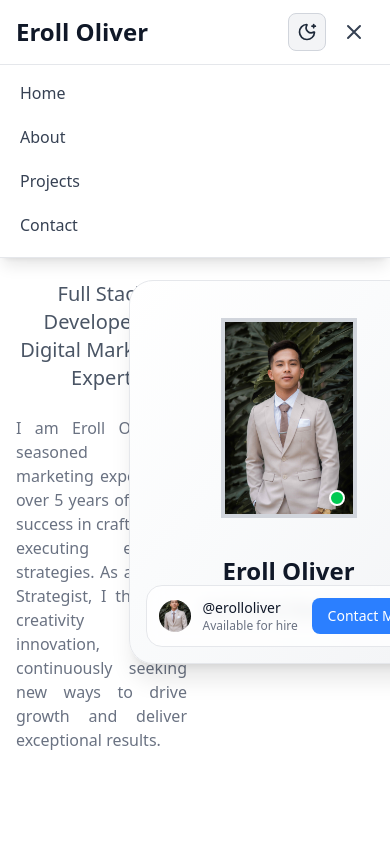
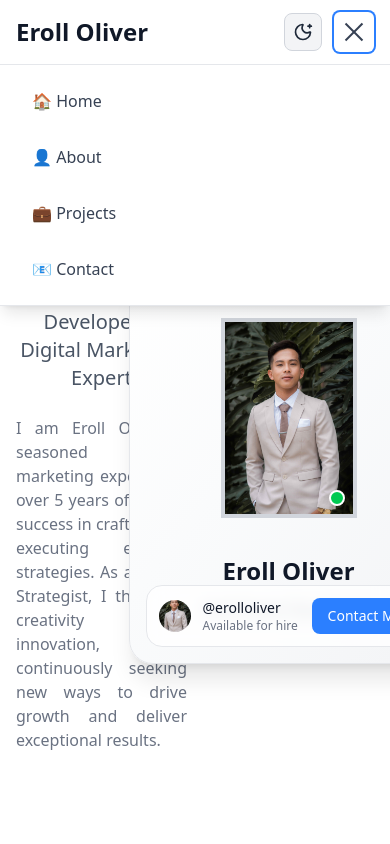
Before and after one commit to Eroll97/erolloliver.github.io, a Next.js app: page / in a window 390 px wide. Both pictures are taken after a click on the button 354 px from the left and 32 px from the top of the page. Shown: the top 844 px of the page. Built offline with nearby package versions, Linux system fonts and the light colour scheme.

Commit message:
feat: enhance Navbar component with improved scroll behavior and mobile menu animations

```diff
--- a/src/app/layouts/Navbar.tsx
+++ b/src/app/layouts/Navbar.tsx
@@ -20,7 +20,7 @@ export default function Navbar() {
         setIsVisible(true);
       }
       // Hide when scrolling down, show when scrolling up
-      else if (currentScrollY > lastScrollY && currentScrollY > 100) {
+      else if (currentScrollY > lastScrollY && currentScrollY > 50) {
         setIsVisible(false);
         setIsOpen(false); // Close mobile menu when hiding
       } else if (currentScrollY < lastScrollY) {
@@ -53,8 +53,8 @@ export default function Navbar() {
     <nav
       className={`shadow-lg fixed w-full z-50 top-0 border-b transition-all duration-300 ${
         theme === "dark"
-          ? "bg-gray-900 border-gray-700"
-          : "bg-white border-gray-200"
+          ? "bg-gray-900/95 backdrop-blur-md border-gray-700"
+          : "bg-white/95 backdrop-blur-md border-gray-200"
       } ${isVisible ? "translate-y-0" : "-translate-y-full"}`}
     >
       <div className="max-w-7xl mx-auto px-4 sm:px-6 lg:px-8">
@@ -71,8 +71,8 @@ export default function Navbar() {
             </Link>
           </div>
 
-          {/* Desktop Navigation */}
-          <div className="hidden md:flex items-center space-x-8">
+          {/* Desktop Navigation - Hidden on tablet/mobile */}
+          <div className="hidden lg:flex items-center space-x-8">
             <div className="flex space-x-6">
               <Link
                 href="/"
@@ -112,102 +112,105 @@ export default function Navbar() {
             <ThemeToggle />
           </div>
 
-          {/* Mobile menu button */}
-          <div className="md:hidden flex items-center space-x-2">
+          {/* Mobile/Tablet menu button - Shows on tablets and phones */}
+          <div className="lg:hidden flex items-center space-x-3">
             <ThemeToggle />
+
+            {/* Enhanced Burger Menu Button */}
             <button
               onClick={() => setIsOpen(!isOpen)}
-              className={`p-2 rounded-md transition-colors ${
+              className={`relative p-2 rounded-md transition-all duration-200 ${
                 theme === "dark"
-                  ? "text-gray-300 hover:bg-gray-800"
-                  : "text-gray-700 hover:bg-gray-100"
-              }`}
+                  ? "text-gray-300 hover:bg-gray-800 hover:text-white"
+                  : "text-gray-700 hover:bg-gray-100 hover:text-gray-900"
+              } focus:outline-none focus:ring-2 focus:ring-blue-500`}
               aria-label={isOpen ? "Close menu" : "Open menu"}
+              aria-expanded={isOpen}
             >
-              <svg
-                className="h-6 w-6"
-                fill="none"
-                stroke="currentColor"
-                viewBox="0 0 24 24"
-              >
-                {isOpen ? (
-                  <path
-                    strokeLinecap="round"
-                    strokeLinejoin="round"
-                    strokeWidth={2}
-                    d="M6 18L18 6M6 6l12 12"
-                  />
-                ) : (
-                  <path
-                    strokeLinecap="round"
-                    strokeLinejoin="round"
-                    strokeWidth={2}
-                    d="M4 6h16M4 12h16M4 18h16"
-                  />
-                )}
-              </svg>
+              {/* Animated Burger Icon */}
+              <div className="w-6 h-6 flex flex-col justify-center space-y-1">
+                <span
+                  className={`block h-0.5 w-6 bg-current transform transition-all duration-300 ${
+                    isOpen ? "rotate-45 translate-y-1.5" : ""
+                  }`}
+                />
+                <span
+                  className={`block h-0.5 w-6 bg-current transition-all duration-300 ${
+                    isOpen ? "opacity-0" : ""
+                  }`}
+                />
+                <span
+                  className={`block h-0.5 w-6 bg-current transform transition-all duration-300 ${
+                    isOpen ? "-rotate-45 -translate-y-1.5" : ""
+                  }`}
+                />
+              </div>
             </button>
           </div>
         </div>
       </div>
 
-      {/* Mobile menu */}
-      {isOpen && (
+      {/* Mobile/Tablet menu - Animated dropdown */}
+      <div
+        className={`lg:hidden overflow-hidden transition-all duration-300 ${
+          isOpen ? "max-h-64 opacity-100" : "max-h-0 opacity-0"
+        }`}
+      >
         <div
-          className={`md:hidden border-t transition-colors duration-300 ${
+          className={`border-t ${
             theme === "dark"
-              ? "bg-gray-900 border-gray-700"
-              : "bg-white border-gray-200"
+              ? "bg-gray-900/95 backdrop-blur-md border-gray-700"
+              : "bg-white/95 backdrop-blur-md border-gray-200"
           }`}
         >
-          <div className="px-2 pt-2 pb-3 space-y-1">
+          <div className="px-4 py-3 space-y-2">
             <Link
               href="/"
-              className={`block px-3 py-2 rounded-md transition-colors hover:text-blue-500 ${
+              className={`block px-4 py-3 rounded-lg text-base font-medium transition-all duration-200 ${
                 theme === "dark"
-                  ? "text-gray-300 hover:bg-gray-800"
-                  : "text-gray-700 hover:bg-gray-100"
-              }`}
+                  ? "text-gray-300 hover:bg-gray-800 hover:text-white"
+                  : "text-gray-700 hover:bg-gray-100 hover:text-gray-900"
+              } transform hover:scale-105`}
               onClick={() => setIsOpen(false)}
             >
-              Home
+              🏠 Home
             </Link>
             <Link
               href="#about"
-              className={`block px-3 py-2 rounded-md transition-colors hover:text-blue-500 ${
+              className={`block px-4 py-3 rounded-lg text-base font-medium transition-all duration-200 ${
                 theme === "dark"
-                  ? "text-gray-300 hover:bg-gray-800"
-                  : "text-gray-700 hover:bg-gray-100"
-              }`}
+                  ? "text-gray-300 hover:bg-gray-800 hover:text-white"
+                  : "text-gray-700 hover:bg-gray-100 hover:text-gray-900"
+              } transform hover:scale-105`}
               onClick={() => setIsOpen(false)}
             >
-              About
+              👤 About
             </Link>
             <Link
               href="#projects"
-              className={`block px-3 py-2 rounded-md transition-colors hover:text-blue-500 ${
+              className={`block px-4 py-3 rounded-lg text-base font-medium transition-all duration-200 ${
                 theme === "dark"
-                  ? "text-gray-300 hover:bg-gray-800"
-                  : "text-gray-700 hover:bg-gray-100"
-              }`}
+                  ? "text-gray-300 hover:bg-gray-800 hover:text-white"
+                  : "text-gray-700 hover:bg-gray-100 hover:text-gray-900"
+              } transform hover:scale-105`}
               onClick={() => setIsOpen(false)}
             >
-              Projects
+              💼 Projects
             </Link>
             <Link
               href="#contact"
-              className={`block px-3 py-2 rounded-md transition-colors hover:text-blue-500 ${
+              className={`block px-4 py-3 rounded-lg text-base font-medium transition-all duration-200 ${
                 theme === "dark"
-                  ? "text-gray-300 hover:bg-gray-800"
-                  : "text-gray-700 hover:bg-gray-100"
-              }`}
+                  ? "text-gray-300 hover:bg-gray-800 hover:text-white"
+                  : "text-gray-700 hover:bg-gray-100 hover:text-gray-900"
+              } transform hover:scale-105`}
               onClick={() => setIsOpen(false)}
             >
-              Contact
+              📧 Contact
             </Link>
           </div>
         </div>
-      )}
+      </div>
     </nav>
   );
 }
```
